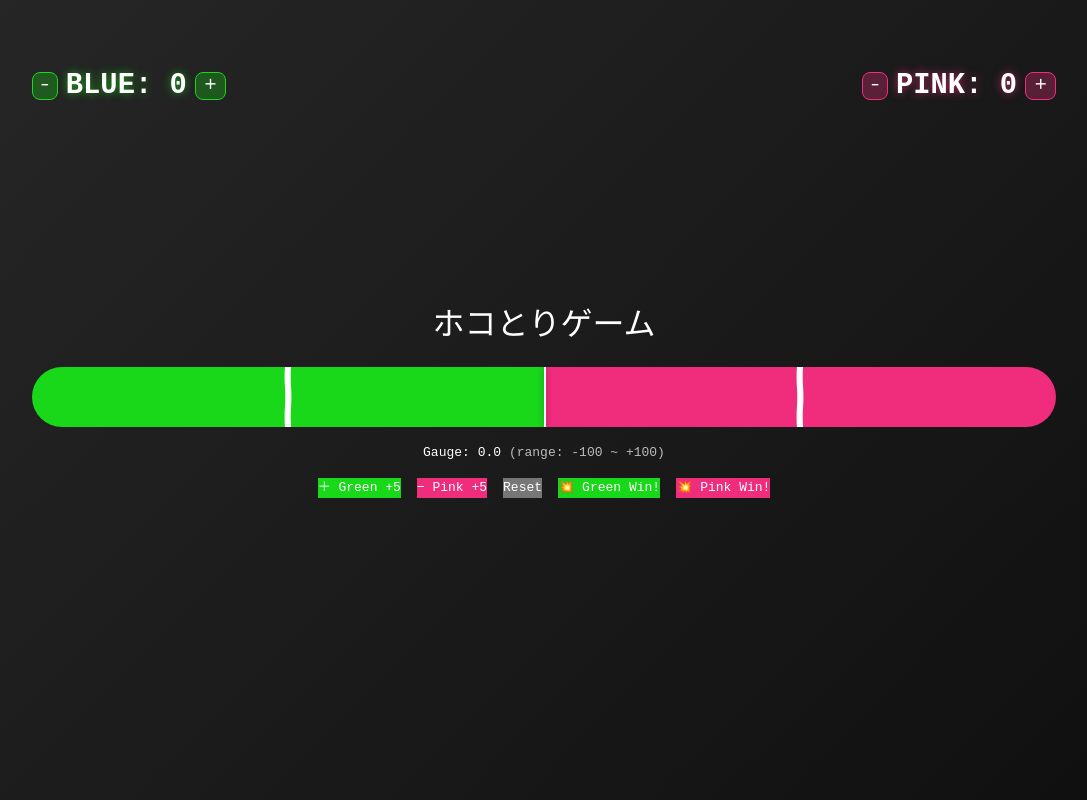
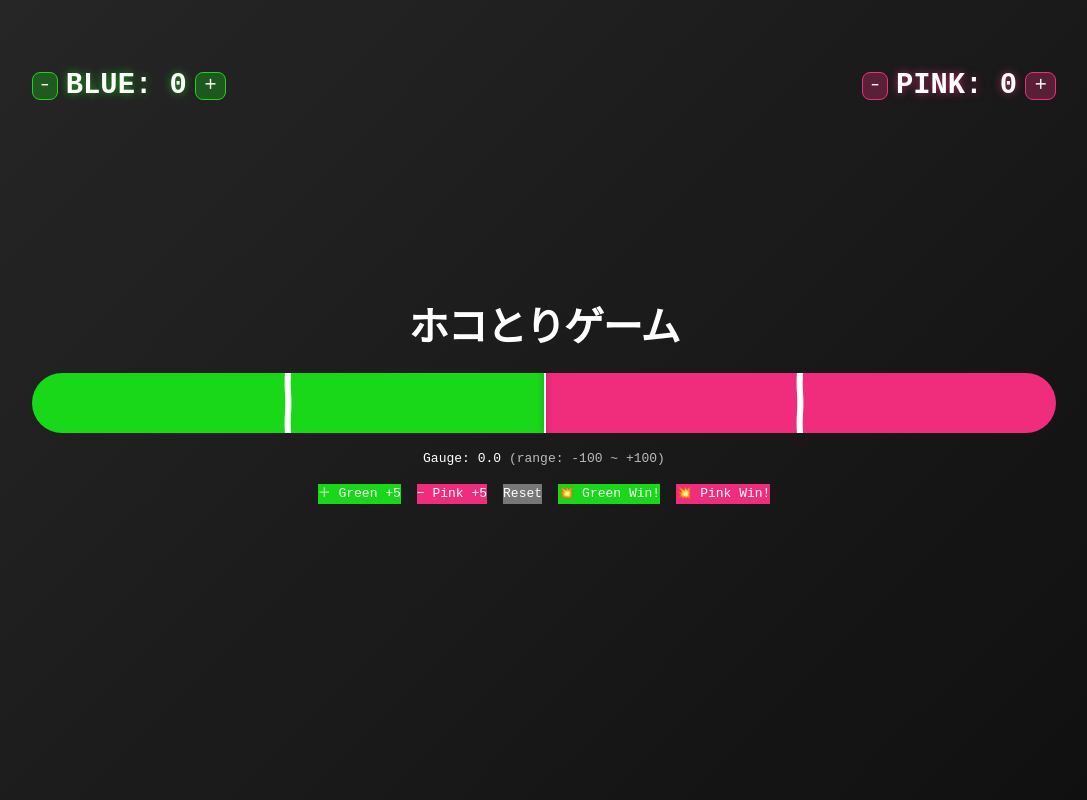
Before and after one commit to eirakusoya-std/gachihoko, a Next.js app in the folder gachihoko/: page / in a window 1280 px wide. Shown: the whole page, without its empty margins (96-1183 px from the left). Built offline with nearby package versions, Linux system fonts and the light colour scheme.

Commit message:
refactor:change h1 font

```diff
--- a/gachihoko/app/page.tsx
+++ b/gachihoko/app/page.tsx
@@ -257,7 +257,20 @@ const handleForcePinkWin = () => {
 
 
       {/* === UI本体 === */}
-      <h1 style={{ fontSize: "2rem", zIndex: 10 }}>ホコとりゲーム</h1>
+      <h1
+        style={{
+          fontFamily: "'Bungee', 'Fredoka', 'Luckiest Guy', sans-serif",
+          fontSize: "2.5rem",
+          fontWeight: 900,
+          color: "#fff",
+          textTransform: "none",
+          letterSpacing: "-0.03em",
+          WebkitBackgroundClip: "text",
+          zIndex: 10,
+        }}
+      >
+        ホコとりゲーム
+      </h1>
 
       <div
         style={{
```
